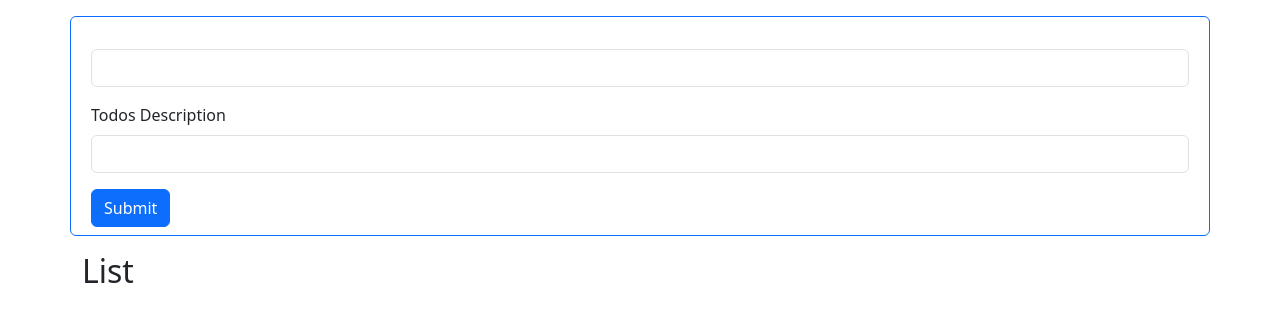
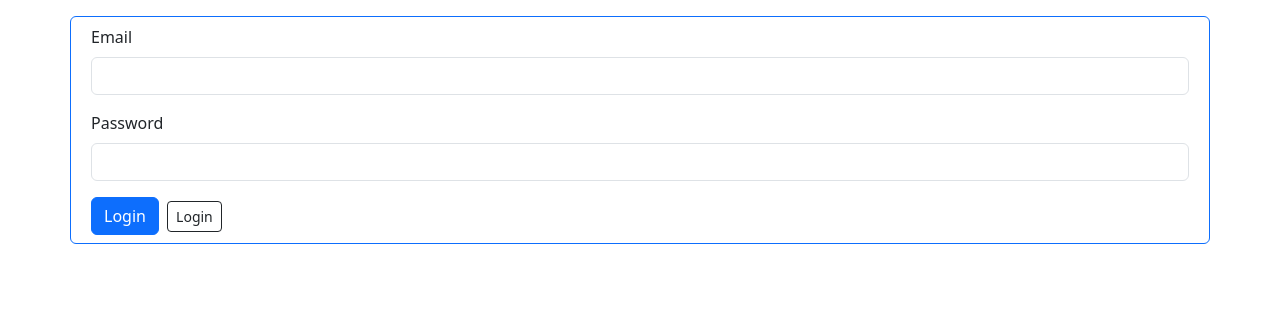
Before and after one commit to professor-lab/Python-workspace, a Flask app: page /register in a window 1280 px wide. Shown: the part 56-378 px from the top of the page. Run offline with Flask 3, Linux system fonts and the light colour scheme.

Commit message:
register update

```diff
--- a/Auth/templates/register.html
+++ b/Auth/templates/register.html
@@ -5,22 +5,18 @@
 <div class="container mb-3 my-3 card border border-primary">
   <form action="/" method="POST" class="m-2">
       <div class="mb-3">
-          <label for="title" class="form-label"></label>
-          <input type="text" class="form-control" name="title" id="title" aria-describedby="emailHelp" required>
+        <label for="email" class="form-label">Email</label>
+        <input type="email" class="form-control" name="email" id="email" aria-describedby="emailHelp" required>
       </div>
       <div class="mb-3">
-          <label for="desc" class="form-label">Todos Description</label>
-          <input type="text" class="form-control" name="desc" id="desc" required>
+        <label for="Password" class="form-label">Password</label>
+        <input type="Password" class="form-control" name="Password" id="Password" required>
       </div>
 
-        <button type="submit" class="btn btn-primary">Submit</button>
+      <button type="submit" class="btn btn-primary">Login</button>
+      <a href="/login" class="btn btn-outline-dark btn-sm mx-1">Login</a>
+
     </form>
   </div>
-<div class="container my-3">
-  <h2> List</h2>
-
-
-</div>
-
 
 {% endblock body %}
```
Lines whose indentation alone changed are shown as unchanged.
